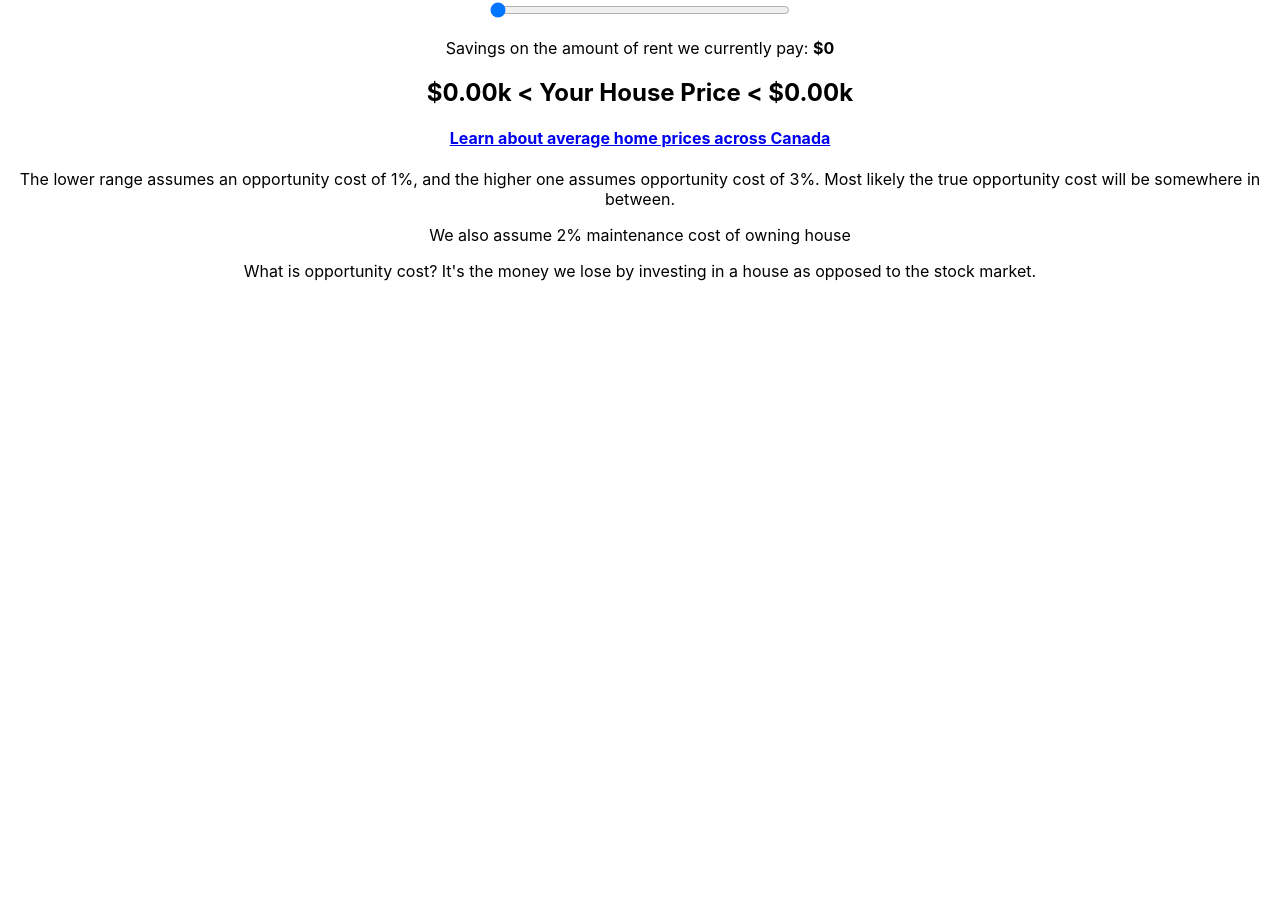
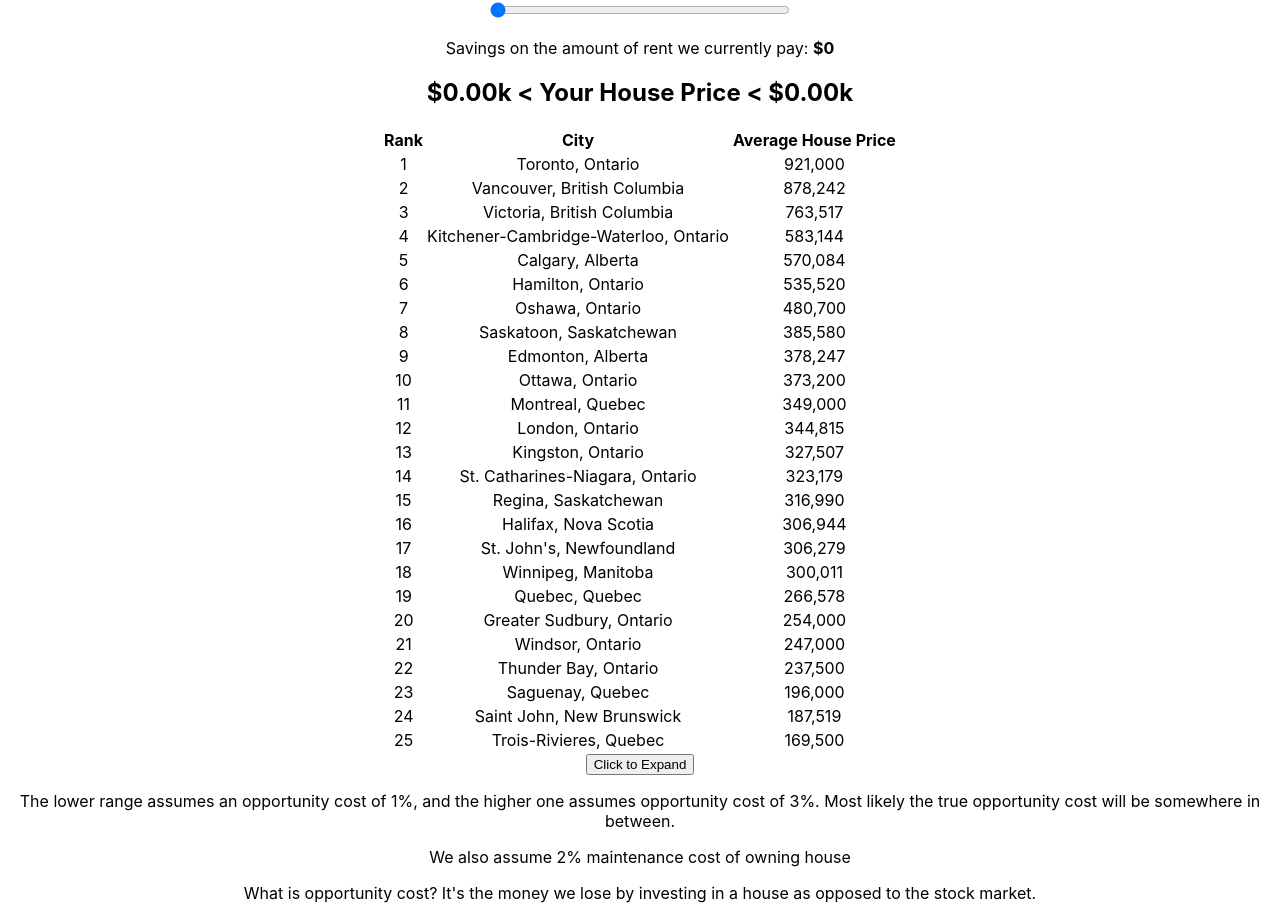
Before and after one commit to sidk/what-can-you-buy, a React (Create React App) app: page / in a window 1280 px wide. Shown: the part 400-1319 px from the top of the page. Before the commit the page ends 800 px from the top, so only its background shows below. Built offline with nearby package versions, Linux system fonts and the light colour scheme.

Commit message:
add house price table

```diff
--- a/src/App.css
+++ b/src/App.css
@@ -1,6 +1,9 @@
 .App {
   text-align: center;
-  padding-top: 400px
+  padding-top: 400px;
+}
+table {
+  margin: auto;
 }
 
 input[type="range"]{
--- a/src/App.js
+++ b/src/App.js
@@ -31,9 +31,146 @@ function App() {
           ${(lowerRange / 1000).toFixed(2)}k {"<"} Your House Price {"<"} $
           {(higherRange / 1000).toFixed(2)}k
         </h2>
-        <h4>
-          <a href="https://www.worldatlas.com/articles/average-home-prices-across-canada.html">Learn about average home prices across Canada</a>
-        </h4>
+        <table data-role="table">
+          <thead>
+            <tr>
+              <th>Rank</th>
+              <th>City </th>
+              <th>Average House Price</th>
+            </tr>
+          </thead>
+          <tbody>
+            <tr>
+              <td>1</td>
+              <td>Toronto, Ontario</td>
+              <td>921,000</td>
+            </tr>
+            <tr>
+              <td>2</td>
+              <td>Vancouver, British Columbia</td>
+              <td>878,242</td>
+            </tr>
+            <tr>
+              <td>3</td>
+              <td>Victoria, British Columbia</td>
+              <td>763,517</td>
+            </tr>
+            <tr>
+              <td>4</td>
+              <td>Kitchener-Cambridge-Waterloo, Ontario</td>
+              <td>583,144</td>
+            </tr>
+            <tr>
+              <td>5</td>
+              <td>Calgary, Alberta</td>
+              <td>570,084</td>
+            </tr>
+            <tr>
+              <td>6</td>
+              <td>Hamilton, Ontario</td>
+              <td>535,520</td>
+            </tr>
+            <tr>
+              <td>7</td>
+              <td>Oshawa, Ontario</td>
+              <td>480,700</td>
+            </tr>
+            <tr>
+              <td>8</td>
+              <td>Saskatoon, Saskatchewan</td>
+              <td>385,580</td>
+            </tr>
+            <tr>
+              <td>9</td>
+              <td>Edmonton, Alberta</td>
+              <td>378,247</td>
+            </tr>
+            <tr>
+              <td>10</td>
+              <td>Ottawa, Ontario</td>
+              <td>373,200</td>
+            </tr>
+            <tr>
+              <td>11</td>
+              <td>Montreal, Quebec</td>
+              <td>349,000</td>
+            </tr>
+            <tr>
+              <td>12</td>
+              <td>London, Ontario</td>
+              <td>344,815</td>
+            </tr>
+            <tr>
+              <td>13</td>
+              <td>Kingston, Ontario</td>
+              <td>327,507</td>
+            </tr>
+            <tr>
+              <td>14</td>
+              <td>St. Catharines-Niagara, Ontario</td>
+              <td>323,179</td>
+            </tr>
+            <tr>
+              <td>15</td>
+              <td>Regina, Saskatchewan</td>
+              <td>316,990</td>
+            </tr>
+            <tr>
+              <td>16</td>
+              <td>Halifax, Nova Scotia</td>
+              <td>306,944</td>
+            </tr>
+            <tr>
+              <td>17</td>
+              <td>St. John's, Newfoundland</td>
+              <td>306,279</td>
+            </tr>
+            <tr>
+              <td>18</td>
+              <td>Winnipeg, Manitoba</td>
+              <td>300,011</td>
+            </tr>
+            <tr>
+              <td>19</td>
+              <td>Quebec, Quebec</td>
+              <td>266,578</td>
+            </tr>
+            <tr>
+              <td>20</td>
+              <td>Greater Sudbury, Ontario</td>
+              <td>254,000</td>
+            </tr>
+            <tr>
+              <td>21</td>
+              <td>Windsor, Ontario</td>
+              <td>247,000</td>
+            </tr>
+            <tr>
+              <td>22</td>
+              <td>Thunder Bay, Ontario</td>
+              <td>237,500</td>
+            </tr>
+            <tr>
+              <td>23</td>
+              <td>Saguenay, Quebec</td>
+              <td>196,000</td>
+            </tr>
+            <tr>
+              <td>24</td>
+              <td>Saint John, New Brunswick</td>
+              <td>187,519</td>
+            </tr>
+            <tr>
+              <td>25</td>
+              <td>Trois-Rivieres, Quebec</td>
+              <td>169,500</td>
+            </tr>
+          </tbody>
+        </table>
+        <button class="excess_show_action" data-target="article_table">
+          Click to Expand
+        </button>
+
         <p>
           The lower range assumes an opportunity cost of 1%, and the higher one
           assumes opportunity cost of 3%. Most likely the true opportunity cost
```
